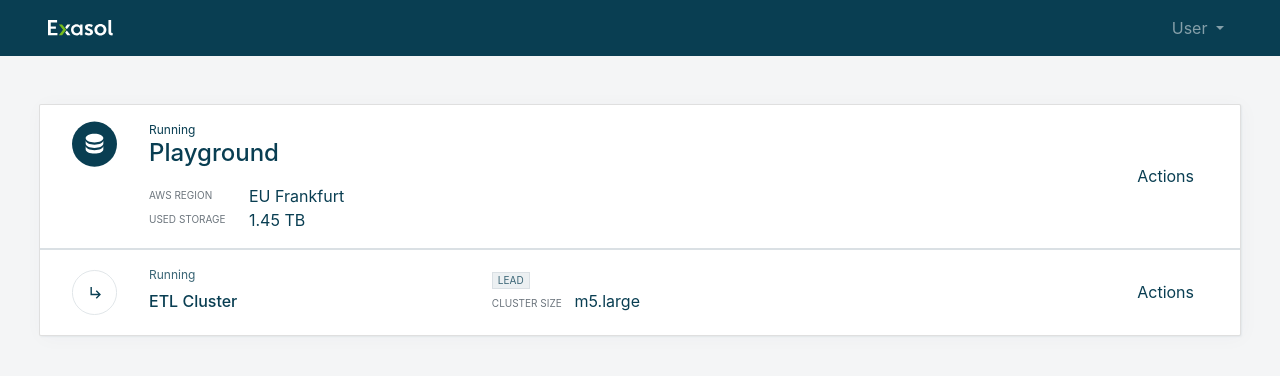
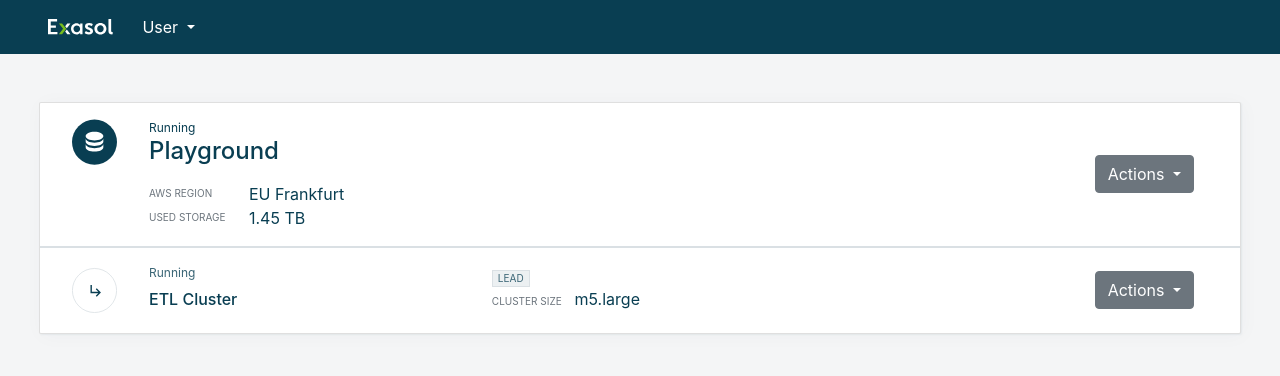
Before and after one commit to helgonaft/test-database-dashboard, an Angular app: page /dashboard in a window 1280 px wide. Shown: the top 376 px of the page. Built offline with nearby package versions, Linux system fonts and the light colour scheme.

Commit message:
added dropdown for actions and logout

```diff
--- a/angular.json
+++ b/angular.json
@@ -33,17 +33,15 @@
             },
             "scripts": [
               "node_modules/jquery/dist/jquery.js",
-              "node_modules/bootstrap/dist/js/bootstrap.js"
+              "node_modules/bootstrap/dist/js/bootstrap.bundle.min.js"
             ]
           },
           "configurations": {
             "production": {
-              "fileReplacements": [
-                {
-                  "replace": "src/environments/environment.ts",
-                  "with": "src/environments/environment.prod.ts"
-                }
-              ],
+              "fileReplacements": [{
+                "replace": "src/environments/environment.ts",
+                "with": "src/environments/environment.prod.ts"
+              }],
               "optimization": true,
               "outputHashing": "all",
               "sourceMap": false,
@@ -53,13 +51,11 @@
               "extractLicenses": true,
               "vendorChunk": false,
               "buildOptimizer": true,
-              "budgets": [
-                {
-                  "type": "initial",
-                  "maximumWarning": "2mb",
-                  "maximumError": "5mb"
-                }
-              ]
+              "budgets": [{
+                "type": "initial",
+                "maximumWarning": "2mb",
+                "maximumError": "5mb"
+              }]
             }
           }
         },
--- a/package.json
+++ b/package.json
@@ -19,6 +19,7 @@
     "@angular/platform-browser": "~8.1.3",
     "@angular/platform-browser-dynamic": "~8.1.3",
     "@angular/router": "~8.1.3",
+    "@popperjs/core": "^2.9.2",
     "bootstrap": "^4.6.0",
     "jquery": "^3.6.0",
     "rxjs": "~6.4.0",
--- a/src/app/dashboard/dashboard.component.html
+++ b/src/app/dashboard/dashboard.component.html
@@ -3,8 +3,12 @@
   <div class="col-12">
     <div class="dashboard card w-100">
       <div class="dashboard__header p-3 ">
-        <div class="row w-100 d-flex align-items-center justify-content-between">
-          <div class="dashboard__header__details col-8 d-flex align-items-start justify-content-start">
+        <div
+          class="row w-100 d-flex align-items-center justify-content-between"
+        >
+          <div
+            class="dashboard__header__details col-8 d-flex align-items-start justify-content-start"
+          >
             <div class="pb-3 px-3">
               <img src="../../assets/icons/database.svg" class="icon" />
             </div>
@@ -12,38 +16,71 @@
               <p class="status m-0">Running</p>
               <h4 class="mb-3">Playground</h4>
               <div class="d-flex align-items-center">
-                <span class="dashboard__header__label descriptionLabel text-secondary text-uppercase">AWS Region</span>
+                <span
+                  class="dashboard__header__label descriptionLabel text-secondary text-uppercase"
+                  >AWS Region</span
+                >
                 <span class="text-primary">EU Frankfurt</span>
               </div>
               <div class="d-flex align-items-center">
-                <span class="dashboard__header__label descriptionLabel text-secondary text-uppercase">Used
-                  storage</span>
+                <span
+                  class="dashboard__header__label descriptionLabel text-secondary text-uppercase"
+                  >Used storage</span
+                >
                 <span class="text-primary">1.45 TB</span>
               </div>
             </div>
-
           </div>
           <div class="col-auto dashboard__actions">
             <!-- TODO: create actions component -->
-            Actions
+            <div class="btn-group">
+              <button
+                type="button"
+                class="btn btn-secondary dropdown-toggle"
+                data-toggle="dropdown"
+                data-display="static"
+                aria-haspopup="true"
+                aria-expanded="false"
+              >
+                Actions
+              </button>
+              <div
+                class="dropdown-menu dropdown-menu-right dropdown-menu-lg-left"
+              >
+                <button class="dropdown-item" type="button">
+                  Stop database
+                </button>
+                <button class="dropdown-item" type="button">
+                  Add worker cluster
+                </button>
+              </div>
+            </div>
           </div>
         </div>
       </div>
       <div class="dashboard__row p-3 ">
-        <div class="row w-100 d-flex align-items-center justify-content-between">
+        <div
+          class="row w-100 d-flex align-items-center justify-content-between"
+        >
           <div class="d-flex col-6 col-sm-8 w-100">
             <div class="d-flex px-3">
               <img src="../../assets/icons/cluster.svg" class="icon" />
             </div>
             <div class="row w-100 pl-3">
-              <div class="col-6 d-flex flex-column align-items-start justify-content-center">
+              <div
+                class="col-6 d-flex flex-column align-items-start justify-content-center"
+              >
                 <span class="status">Running</span>
                 <h6 class="mt-2">ETL Cluster</h6>
               </div>
-              <div class="col-6  d-flex flex-column align-items-start justify-content-center">
+              <div
+                class="col-6  d-flex flex-column align-items-start justify-content-center"
+              >
                 <span class="badgeLabel">Lead</span>
                 <p class="m-0">
-                  <span class="text-secondary text-uppercase descriptionLabel">Cluster size </span>
+                  <span class="text-secondary text-uppercase descriptionLabel"
+                    >Cluster size
+                  </span>
                   <span>m5.large</span>
                 </p>
               </div>
@@ -52,7 +89,25 @@
 
           <div class="dashboard__actions col-auto">
             <!-- TODO: create actions component -->
-            Actions
+            <div class="btn-group">
+              <button
+                type="button"
+                class="btn btn-secondary dropdown-toggle"
+                data-toggle="dropdown"
+                data-display="static"
+                aria-haspopup="true"
+                aria-expanded="false"
+              >
+                Actions
+              </button>
+              <div
+                class="dropdown-menu dropdown-menu-right dropdown-menu-lg-left"
+              >
+                <button class="dropdown-item" type="button">
+                  Stop cluster
+                </button>
+              </div>
+            </div>
           </div>
         </div>
       </div>
--- a/src/app/header/header.component.html
+++ b/src/app/header/header.component.html
@@ -2,17 +2,16 @@
   <a class="navbar-brand d-flex" href="#">
     <img src="../assets/icons/exasol.svg" height="16" class="d-inline-block align-top" alt="Exasol" />
   </a>
-  <div class="collapse navbar-collapse">
-    <ul class="navbar-nav ml-auto">
-      <li class="nav-item dropdown">
-        <a class="nav-link dropdown-toggle" href="#" id="navbarDropdown" role="button" data-toggle="dropdown"
-          aria-haspopup="true" aria-expanded="false">
-          {{username}}
-        </a>
-        <div class="dropdown-menu" aria-labelledby="navbarDropdown">
-          <a class="dropdown-item" href="#">Logout</a>
-        </div>
-      </li>
-    </ul>
+
+  <div class="btn-group">
+    <button type="button" class="btn text-white dropdown-toggle" data-toggle="dropdown" data-display="static"
+      aria-haspopup="true" aria-expanded="false">
+      {{username}}
+    </button>
+    <div class="dropdown-menu dropdown-menu-right dropdown-menu-lg-left">
+      <button class="dropdown-item" type="button">
+        Logout
+      </button>
+    </div>
   </div>
 </nav>
--- a/src/styles/_common.scss
+++ b/src/styles/_common.scss
@@ -1,4 +1,4 @@
-@import '_variables.scss';
+@import "_variables.scss";
 
 body,
 h1,
@@ -37,6 +37,14 @@
   }
 }
 
+.btn,
+.btn:active,
+.btn:active,
+.btn-focus,
+.btn:not(:disabled) {
+  outline: none;
+  box-shadow: none !important;
+}
 
 input:focus,
 input:active,
```
Also changed, not shown: 1 other file (tests, documents, lock files or other folders).
